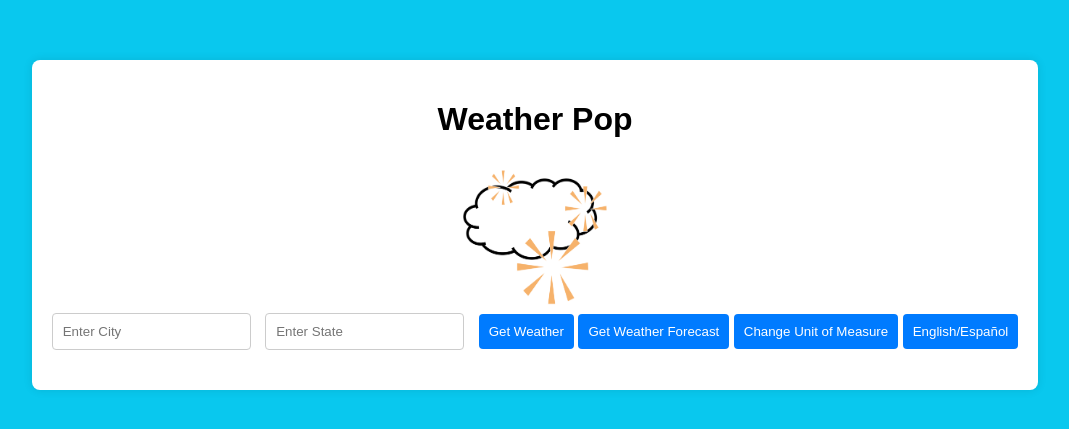
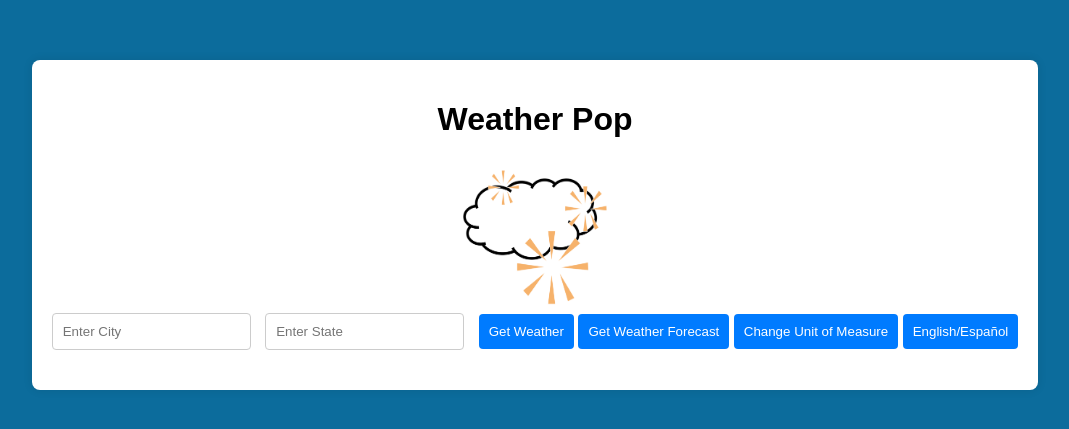
Before and after one commit to BranMerx/WeatherPop, a plain HTML site: page Weather Pop.html in a window 1280 px wide. Shown: the part 175-604 px from the top of the page, without its empty margins (105-1174 px from the left). Drawn offline with Linux system fonts and the light colour scheme; files whose address does not match are found by name.

Commit message:
Background color

```diff
--- a/Weather Pop.css
+++ b/Weather Pop.css
@@ -4,7 +4,7 @@ body {
     justify-content: center;
     align-items: center;
     height: 100vh;
-    background: #09c8ee;
+    background: #0c6c9c;
     margin: 0;
 }
 
```
